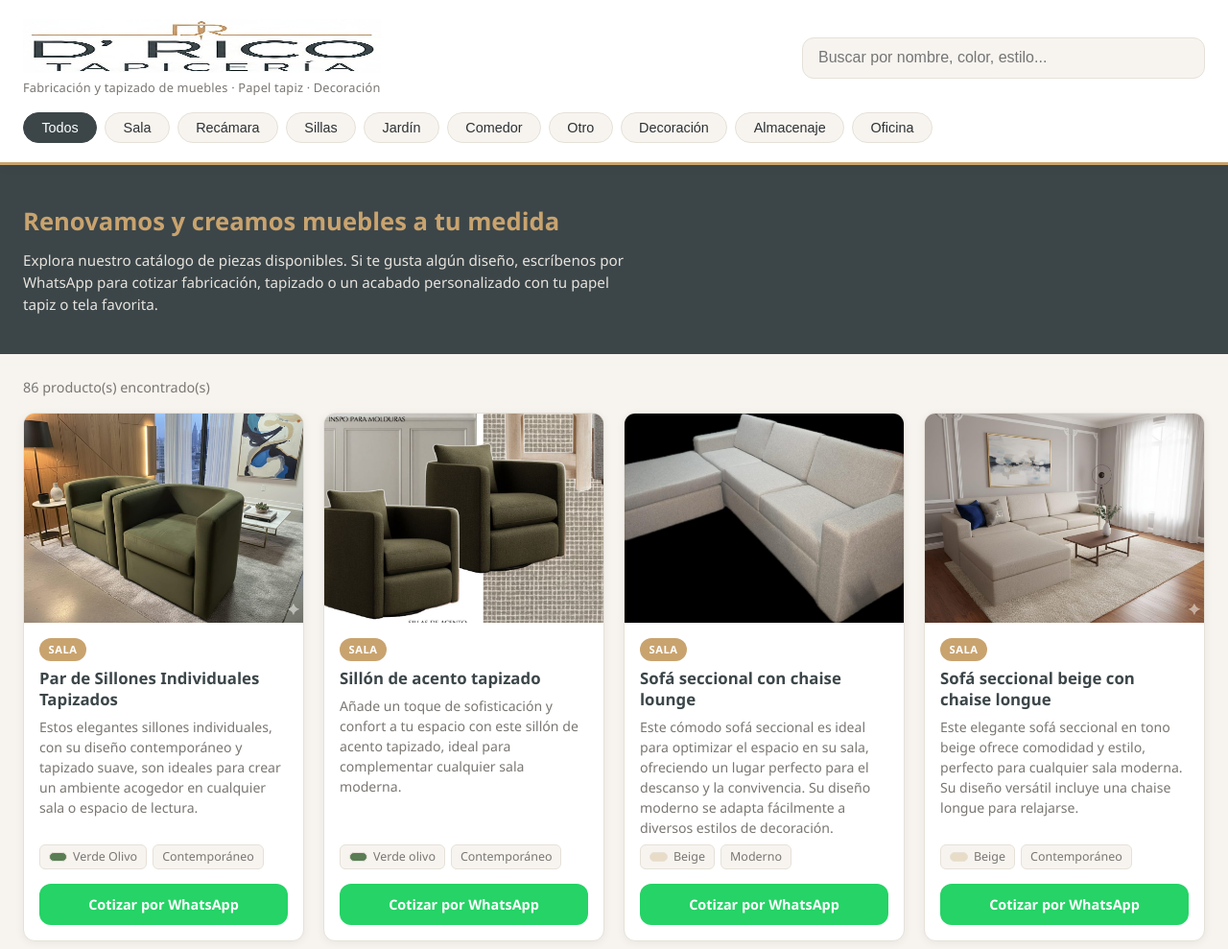
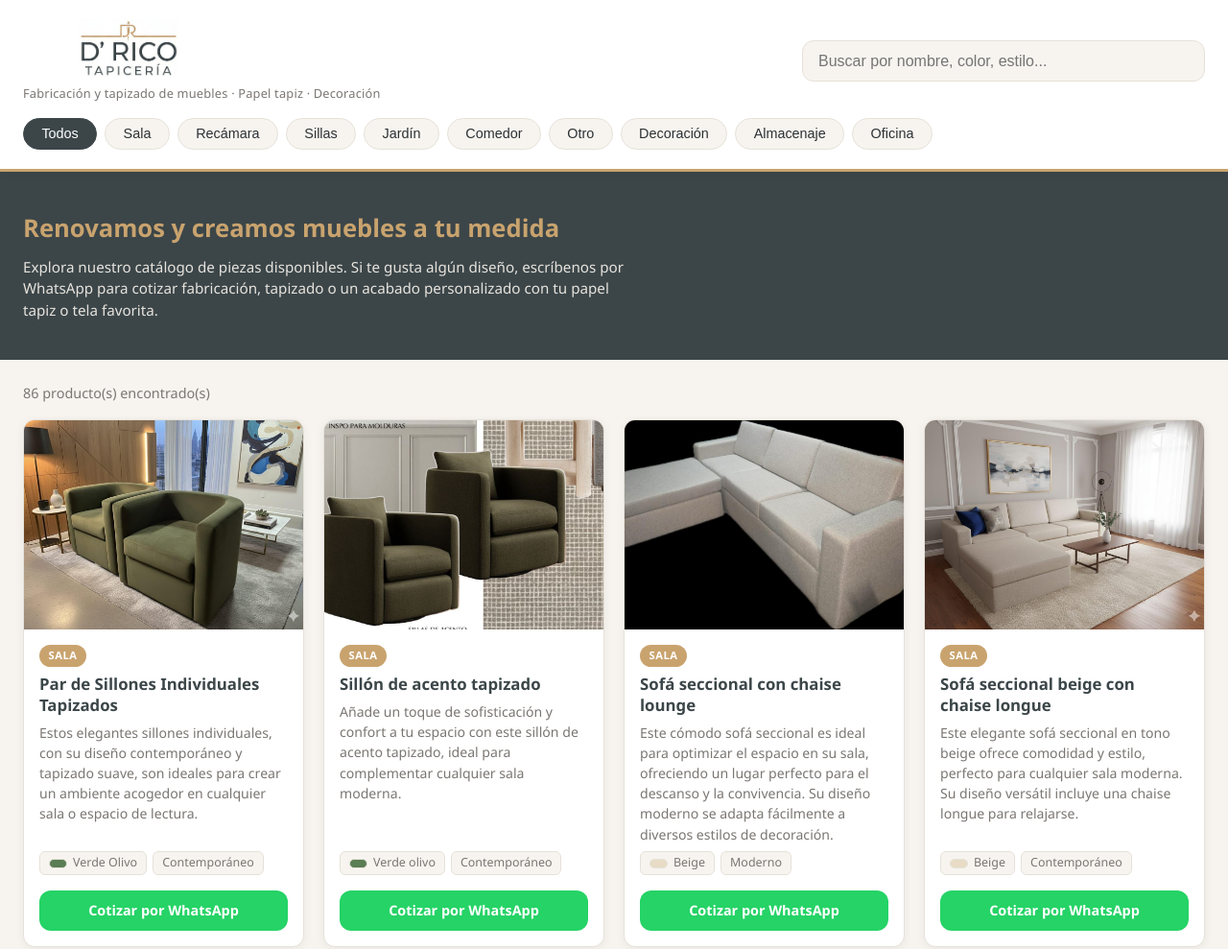
Before and after one commit to jaredhortiales/DRICO, a plain HTML site: page index.html in a window 1280 px wide. Shown: the top 989 px of the page at 96% size. Drawn offline with Linux system fonts and the light colour scheme.

Commit message:
Update style.css

```diff
--- a/style.css
+++ b/style.css
@@ -58,13 +58,15 @@ html, body {
 .logo {
   display: flex;
   flex-direction: column;
-  gap: 0.35rem;
+  gap: 0.5rem;
 }
 
 .logo__imagen {
-  height: 56px;
+  height: 60px;
   width: auto;
+  max-width: 220px;
   display: block;
+  object-fit: contain;
 }
 
 .logo__slogan {
```
